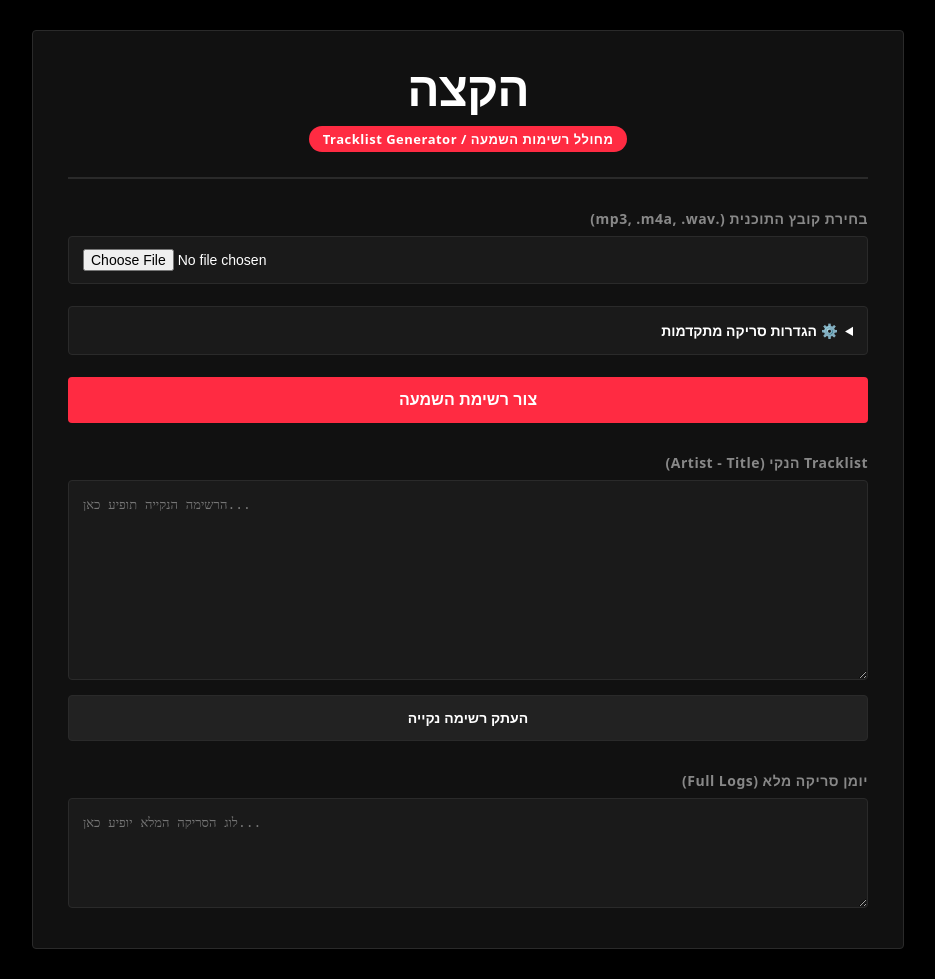
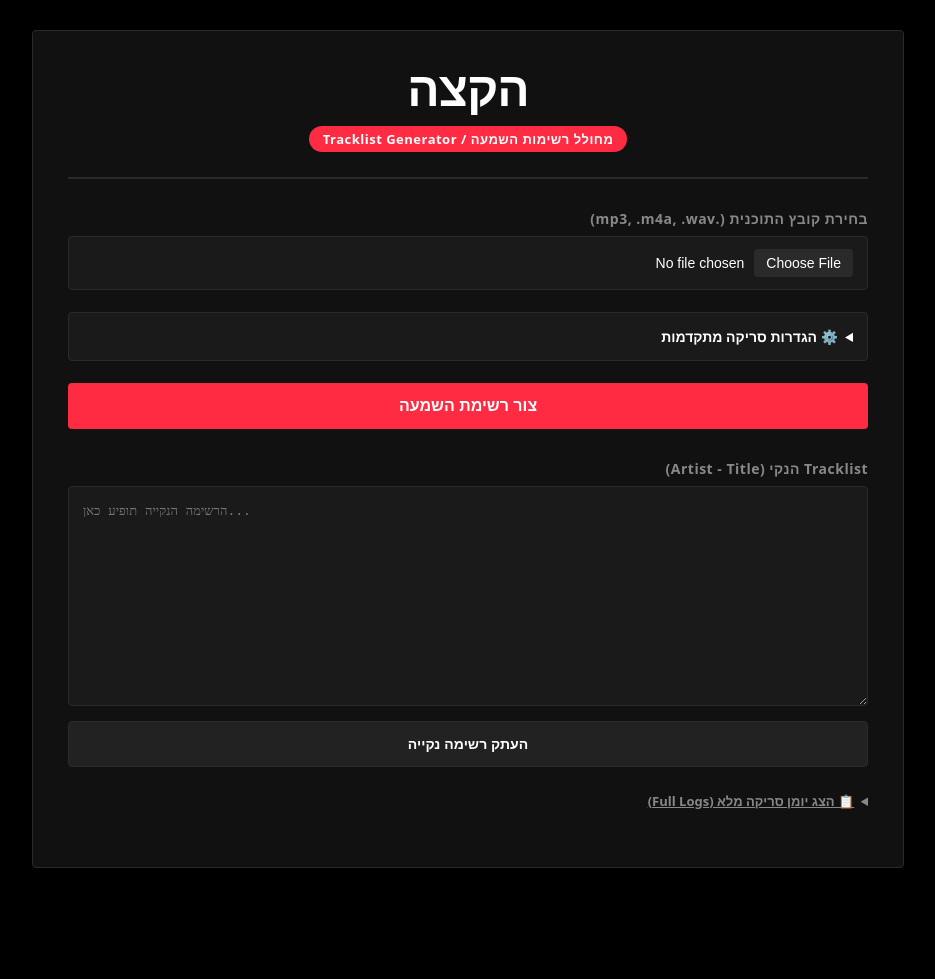
Before and after one commit to wrongggg/kzradio-tracklist, a Flask app: page / in a window 1280 px wide. Shown: the whole page, without its empty margins (172-1107 px from the left). After the commit the page ends 868 px from the top, so only its background shows below. Run offline with Flask 3, Linux system fonts and the light colour scheme; parts of the project's set-up code (start-up, migrations or seed data) failed here and were passed over.

Commit message:
Force template refresh for RTL alignment and collapsible logs link

```diff
--- a/templates/index.html
+++ b/templates/index.html
@@ -24,6 +24,8 @@
             padding: 30px 20px;
             display: flex;
             justify-content: center;
+            text-align: right;
+            direction: rtl;
         }
 
         .container {
@@ -78,6 +80,7 @@
             font-size: 14px;
             color: var(--text-muted);
             letter-spacing: 0.5px;
+            text-align: right;
         }
 
         input[type="file"], input[type="number"] {
@@ -89,7 +92,18 @@
             color: var(--text-white);
             box-sizing: border-box;
             font-size: 14px;
-            direction: ltr;
+            text-align: right;
+            direction: rtl;
+        }
+
+        input[type="file"]::file-selector-button {
+            background: var(--border-color);
+            color: var(--text-white);
+            border: none;
+            padding: 6px 12px;
+            border-radius: 4px;
+            margin-left: 10px;
+            cursor: pointer;
         }
 
         input[type="file"]:focus, input[type="number"]:focus {
@@ -112,6 +126,7 @@
             color: var(--text-white);
             user-select: none;
             font-size: 14px;
+            text-align: right;
         }
 
         .settings-grid {
@@ -195,7 +210,7 @@
 
         textarea {
             width: 100%;
-            height: 200px;
+            height: 220px;
             background: var(--input-bg);
             color: var(--text-white);
             border: 1px solid var(--border-color);
@@ -207,6 +222,7 @@
             box-sizing: border-box;
             resize: vertical;
             direction: ltr;
+            text-align: left;
         }
 
         .btn-secondary {
@@ -222,12 +238,30 @@
             background: #333333;
             border-color: var(--kz-red);
         }
+
+        /* Hidden Log Details Link Styling */
+        .log-details {
+            margin-top: 25px;
+            background: transparent;
+            border: none;
+            padding: 0;
+        }
+
+        .log-details summary {
+            color: var(--text-muted);
+            font-size: 13px;
+            font-weight: 600;
+            text-decoration: underline;
+        }
+
+        .log-details summary:hover {
+            color: var(--text-white);
+        }
     </style>
 </head>
 <body>
 
 <div class="container">
-    <!-- Authentic KZradio Logo Header -->
     <div class="brand-header">
         <h1 class="brand-logo-text">הקצה</h1>
         <div class="brand-tag">מחולל רשימות השמעה / Tracklist Generator</div>
@@ -239,7 +273,6 @@
             <input type="file" id="fileInput" name="audio_file" accept="audio/*" required>
         </div>
 
-        <!-- Collapsible Advanced Settings -->
         <details>
             <summary>⚙️ הגדרות סריקה מתקדמות</summary>
             <div class="settings-grid">
@@ -261,7 +294,6 @@
         <button type="submit" id="submitBtn">צור רשימת השמעה</button>
     </form>
 
-    <!-- Real-time Upload Progress -->
     <div class="progress-box" id="progressBox">
         <label id="uploadStatusText" style="font-size:13px; font-weight:700;">מעלה קובץ: 0%</label>
         <div class="progress-track">
@@ -269,7 +301,6 @@
         </div>
     </div>
 
-    <!-- Generating Indicator -->
     <div class="processing-indicator" id="processingIndicator">
         <div class="spinner"></div>
         <span>מזהה שירים דרך Shazam... יוצר את הטרקליסט (לוקח כ-1-2 דקות לתוכנית מלאה).</span>
@@ -281,10 +312,12 @@
         <button class="btn-secondary" onclick="copyCleanTracklist()">העתק רשימה נקייה</button>
     </div>
 
-    <div class="output-section">
-        <label>יומן סריקה מלא (Full Logs)</label>
-        <textarea id="logOutput" readonly placeholder="לוג הסריקה המלא יופיע כאן..." style="height: 110px; color: var(--text-muted);"></textarea>
-    </div>
+    <details class="log-details">
+        <summary>📋 הצג יומן סריקה מלא (Full Logs)</summary>
+        <div style="margin-top: 12px;">
+            <textarea id="logOutput" readonly placeholder="לוג הסריקה המלא יופיע כאן..." style="height: 140px; color: var(--text-muted);"></textarea>
+        </div>
+    </details>
 </div>
 
 <script>
```
